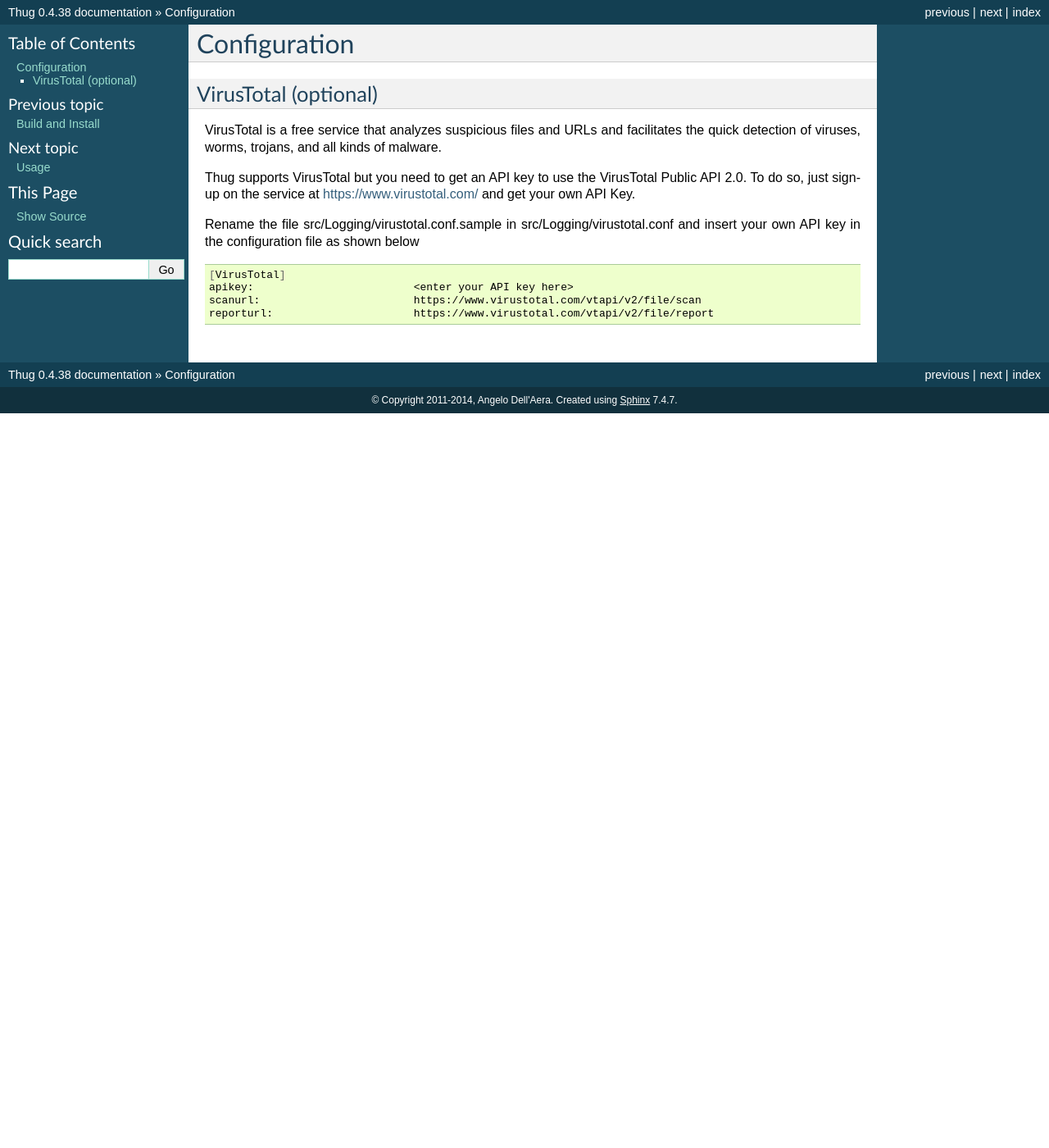
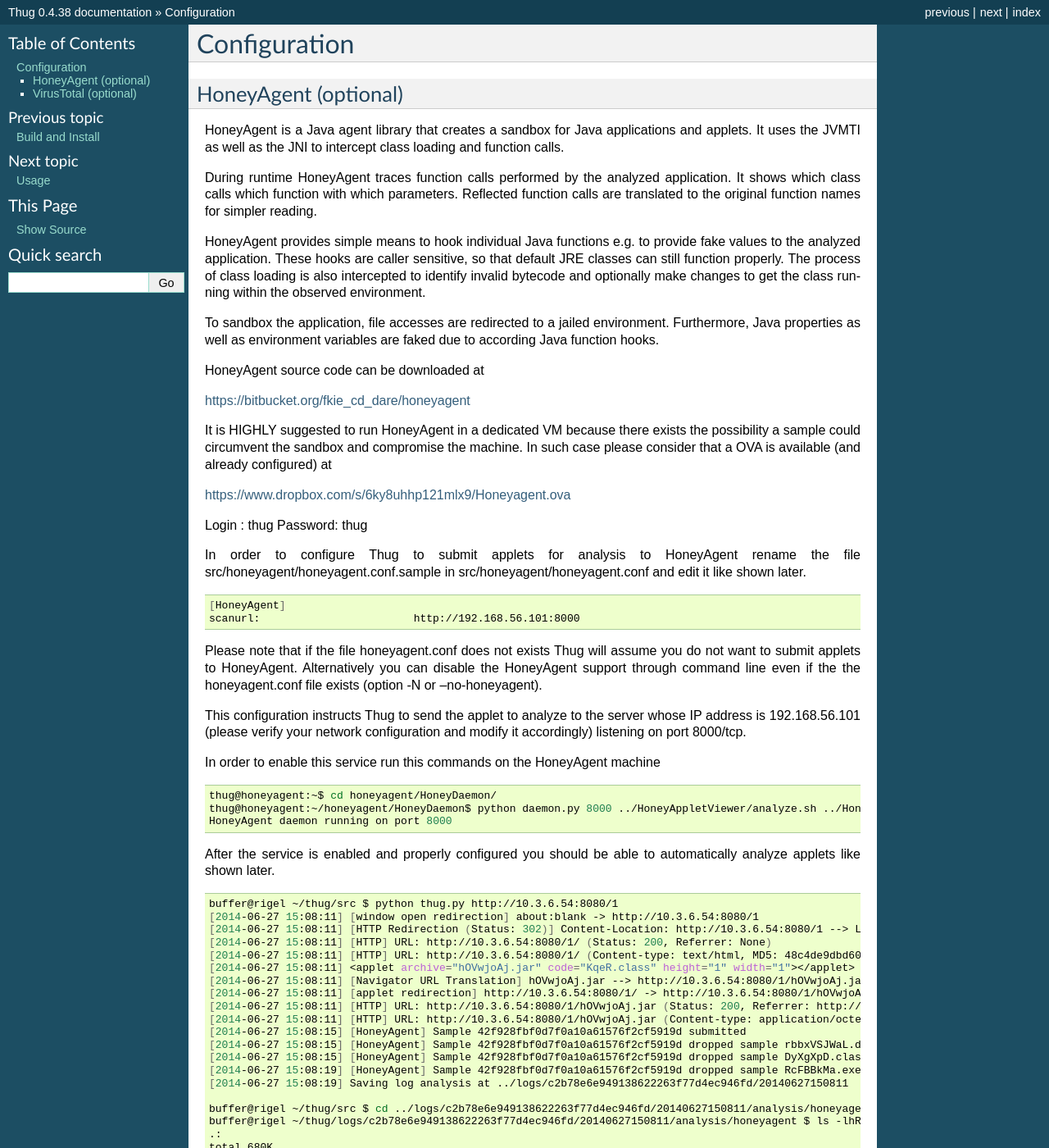
Before and after one commit to buffer/thug, a Sphinx documentation site: the page built from doc/source/configuration.rst, in a window 1280 px wide and 1400 px high. Shown: the whole window at 82% size. Built offline with Sphinx 7.4.7, drawn with Linux system fonts in a browser that asks for light colours; some of the changed text lies outside the part shown.

Commit message:
Updated documentation

```diff
--- a/doc/source/configuration.rst
+++ b/doc/source/configuration.rst
@@ -5,6 +5,111 @@
 
 .. toctree::
    :maxdepth: 2
+
+
+HoneyAgent (optional)
+^^^^^^^^^^^^^^^^^^^^^
+
+HoneyAgent is a Java agent library that creates a sandbox for Java
+applications and applets. It uses the JVMTI as well as the JNI to
+intercept class loading and function calls.
+
+During runtime HoneyAgent traces function calls performed by the
+analyzed application. It shows which class calls which function
+with which parameters. Reflected function calls are translated to
+the original function names for simpler reading.
+
+HoneyAgent provides simple means to hook individual Java functions
+e.g. to provide fake values to the analyzed application. These hooks
+are caller sensitive, so that default JRE classes can still function
+properly. The process of class loading is also intercepted to identify
+invalid bytecode and optionally make changes to get the class running
+within the observed environment.
+
+To sandbox the application, file accesses are redirected to a jailed
+environment. Furthermore, Java properties as well as environment
+variables are faked due to according Java function hooks.
+
+HoneyAgent source code can be downloaded at
+
+https://bitbucket.org/fkie_cd_dare/honeyagent
+
+It is HIGHLY suggested to run HoneyAgent in a dedicated VM because
+there exists the possibility a sample could circumvent the sandbox
+and compromise the machine. In such case please consider that a OVA
+is available (and already configured) at
+
+https://www.dropbox.com/s/6ky8uhhp121mlx9/Honeyagent.ova
+
+Login   : thug
+Password: thug
+
+In order to configure Thug to submit applets for analysis to HoneyAgent
+rename the file src/honeyagent/honeyagent.conf.sample in src/honeyagent/honeyagent.conf
+and edit it like shown later.
+
+.. code-block:: sh
+
+    [HoneyAgent]
+    scanurl:                        http://192.168.56.101:8000
+
+Please note that if the file honeyagent.conf does not exists Thug will
+assume you do not want to submit applets to HoneyAgent. Alternatively
+you can disable the HoneyAgent support through command line even if the
+the honeyagent.conf file exists (option -N or --no-honeyagent).
+
+This configuration instructs Thug to send the applet to analyze to the
+server whose IP address is 192.168.56.101 (please verify your network
+configuration and modify it accordingly) listening on port 8000/tcp.
+
+In order to enable this service run this commands on the HoneyAgent
+machine
+
+.. code-block:: sh
+
+    thug@honeyagent:~$ cd honeyagent/HoneyDaemon/
+    thug@honeyagent:~/honeyagent/HoneyDaemon$ python daemon.py 8000 ../HoneyAppletViewer/analyze.sh ../HoneyAppletViewer/honeyagent.ini
+    HoneyAgent daemon running on port 8000
+
+
+After the service is enabled and properly configured you should be
+able to automatically analyze applets like shown later.
+
+.. code-block:: sh
+
+    buffer@rigel ~/thug/src $ python thug.py http://10.3.6.54:8080/1
+    [2014-06-27 15:08:11] [window open redirection] about:blank -> http://10.3.6.54:8080/1
+    [2014-06-27 15:08:11] [HTTP Redirection (Status: 302)] Content-Location: http://10.3.6.54:8080/1 --> Location: http://10.3.6.54:8080/1/
+    [2014-06-27 15:08:11] [HTTP] URL: http://10.3.6.54:8080/1/ (Status: 200, Referrer: None)
+    [2014-06-27 15:08:11] [HTTP] URL: http://10.3.6.54:8080/1/ (Content-type: text/html, MD5: 48c4de9dbd60eb2b7142045b70c5193d)
+    [2014-06-27 15:08:11] <applet archive="hOVwjoAj.jar" code="KqeR.class" height="1" width="1"></applet>
+    [2014-06-27 15:08:11] [Navigator URL Translation] hOVwjoAj.jar --> http://10.3.6.54:8080/1/hOVwjoAj.jar
+    [2014-06-27 15:08:11] [applet redirection] http://10.3.6.54:8080/1/ -> http://10.3.6.54:8080/1/hOVwjoAj.jar
+    [2014-06-27 15:08:11] [HTTP] URL: http://10.3.6.54:8080/1/hOVwjoAj.jar (Status: 200, Referrer: http://10.3.6.54:8080/1/)
+    [2014-06-27 15:08:11] [HTTP] URL: http://10.3.6.54:8080/1/hOVwjoAj.jar (Content-type: application/octet-stream, MD5: 42f928fbf0d7f0a10a61576f2cf5919d)
+    [2014-06-27 15:08:15] [HoneyAgent] Sample 42f928fbf0d7f0a10a61576f2cf5919d submitted
+    [2014-06-27 15:08:15] [HoneyAgent] Sample 42f928fbf0d7f0a10a61576f2cf5919d dropped sample rbbxVSJWaL.dat
+    [2014-06-27 15:08:15] [HoneyAgent] Sample 42f928fbf0d7f0a10a61576f2cf5919d dropped sample DyXgXpD.class
+    [2014-06-27 15:08:19] [HoneyAgent] Sample 42f928fbf0d7f0a10a61576f2cf5919d dropped sample RcFBBkMa.exe
+    [2014-06-27 15:08:19] Saving log analysis at ../logs/c2b78e6e949138622263f77d4ec946fd/20140627150811
+
+    buffer@rigel ~/thug/src $ cd ../logs/c2b78e6e949138622263f77d4ec946fd/20140627150811/analysis/honeyagent/
+    buffer@rigel ~/thug/logs/c2b78e6e949138622263f77d4ec946fd/20140627150811/analysis/honeyagent $ ls -lhR
+    .:
+    total 680K
+    -rw-r--r-- 1 buffer buffer 679K Jun 27 15:08 42f928fbf0d7f0a10a61576f2cf5919d
+    drwxr-xr-x 2 buffer buffer   66 Jun 27 15:08 dropped
+
+    ./dropped:
+    total 92K
+    -rw-r--r-- 1 buffer buffer 9.2K Jun 27 15:08 DyXgXpD.class
+    -rw-r--r-- 1 buffer buffer  73K Jun 27 15:08 RcFBBkMa.exe
+    -rw-r--r-- 1 buffer buffer  109 Jun 27 15:08 rbbxVSJWaL.dat
+
+    buffer@rigel ~/thug/logs/c2b78e6e949138622263f77d4ec946fd/20140627150811/analysis/honeyagent/dropped $ file *
+    DyXgXpD.class:  compiled Java class data, version 45.3
+    RcFBBkMa.exe:   PE32 executable (GUI) Intel 80386, for MS Windows
+    rbbxVSJWaL.dat: ASCII text
 
 
 VirusTotal (optional)
--- a/doc/source/usage.rst
+++ b/doc/source/usage.rst
@@ -44,6 +44,7 @@
             -E, --extensive         Extensive fetch of linked pages
             -T, --timeout=          Set the analysis timeout (in seconds)
             -B, --broken-url        Set the broken URL mode
+            -N, --no-honeyagent     Disable HoneyAgent support
 
             Plugins:
             -A, --adobepdf=         Specify the Adobe Acrobat Reader version (default: 9.1.0)
```
Also changed, not shown: README.md (+1 -0 lines).
